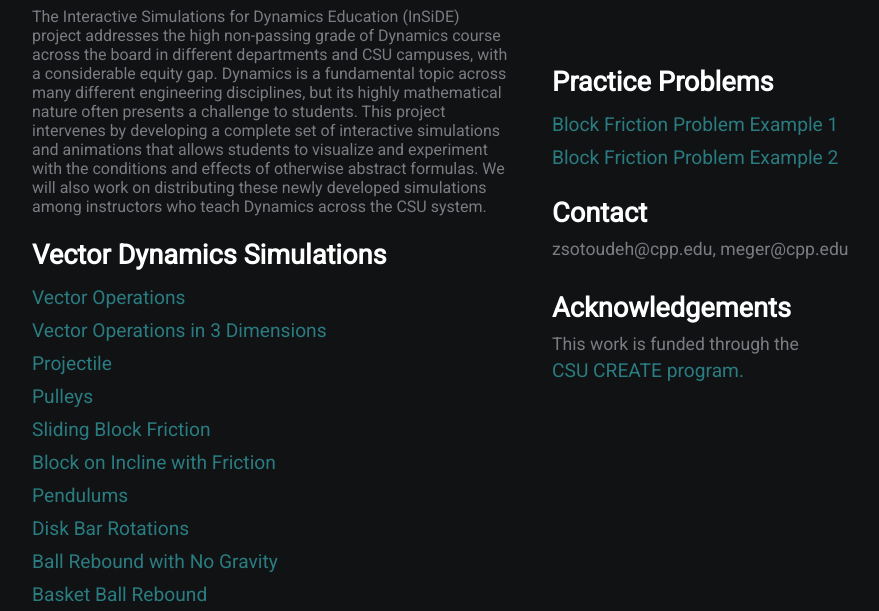
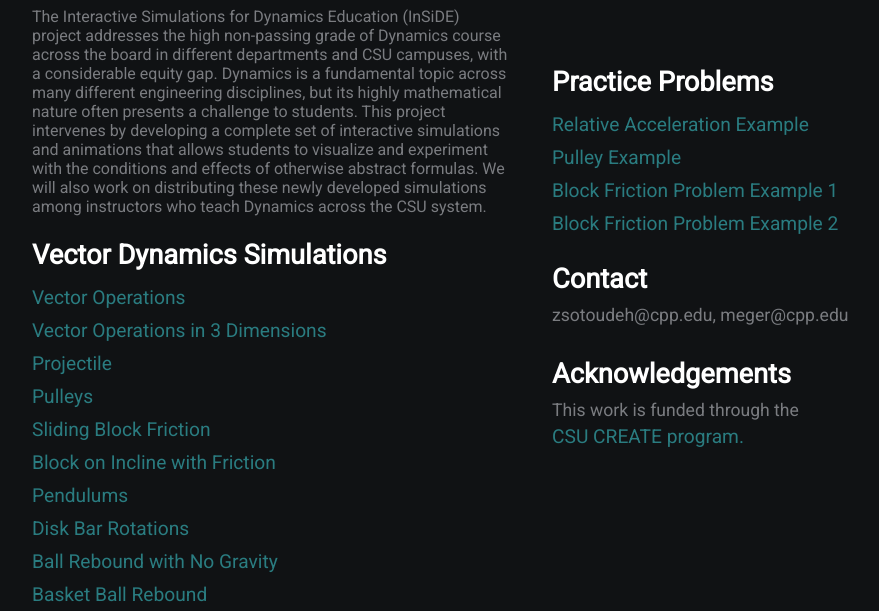
Before and after one commit to CPP-InSiDE/CPP-InSiDE.github.io, a plain HTML site: page index.html in a window 1280 px wide. Shown: the part 232-843 px from the top of the page, without its empty margins (88-967 px from the left). Drawn offline with Linux system fonts and the light colour scheme.

Commit message:
Update index.html

```diff
--- a/index.html
+++ b/index.html
@@ -32,6 +32,8 @@
         <img src="spacecat.png" width="150px"/>
 
             <h2>Practice Problems</h2>
+		<a href="https://cpp-inside.github.io/InSiDE-Narrative-Relative-Acceleration-WebGL-Build/">Relative Acceleration Example</a>
+		<a href="https://cpp-inside.github.io/InSiDE-Narrative-Pulley-WebGL/">Pulley Example</a>
 		<a href="https://cpp-inside.github.io/InSiDEch3_19/">Block Friction Problem Example 1</a>
 		<a href="https://cpp-inside.github.io/InSiDE-ch3-Find-P/">Block Friction Problem Example 2</a>
             <h2>Contact</h2>
```
